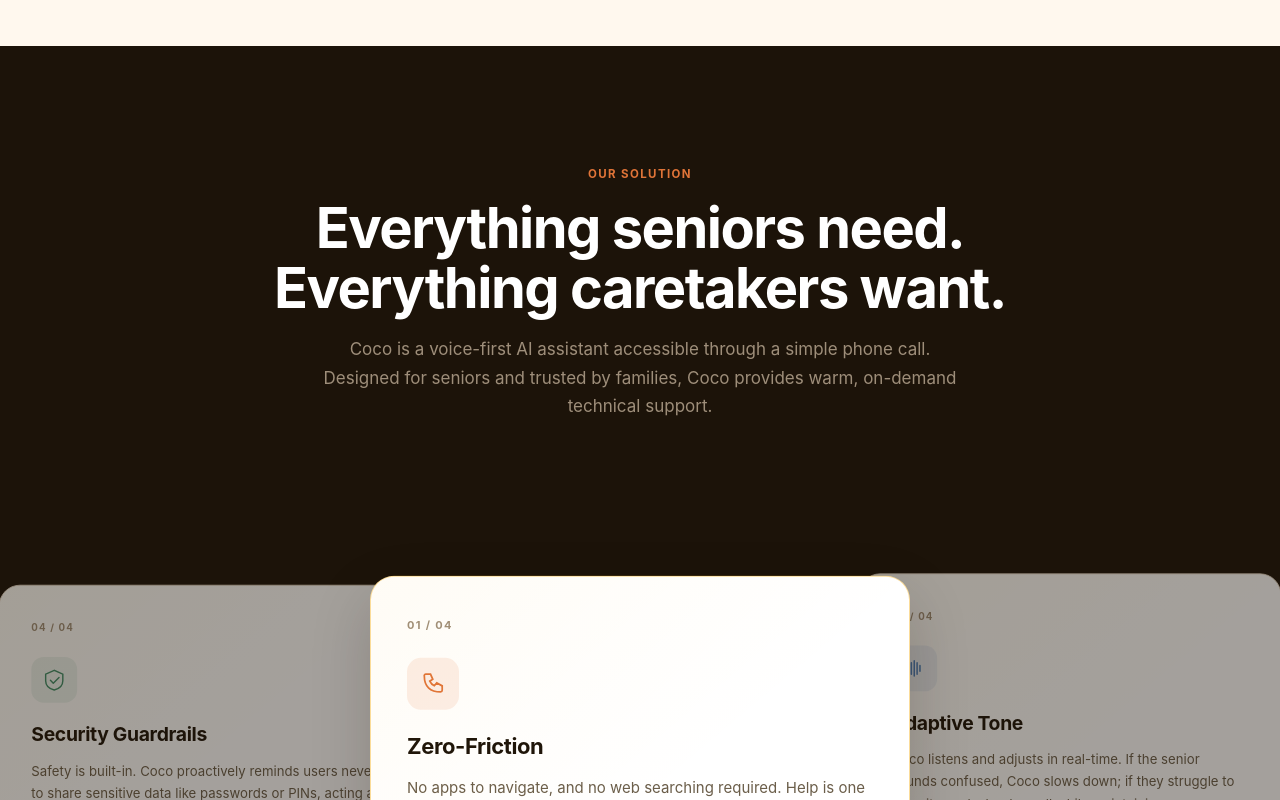
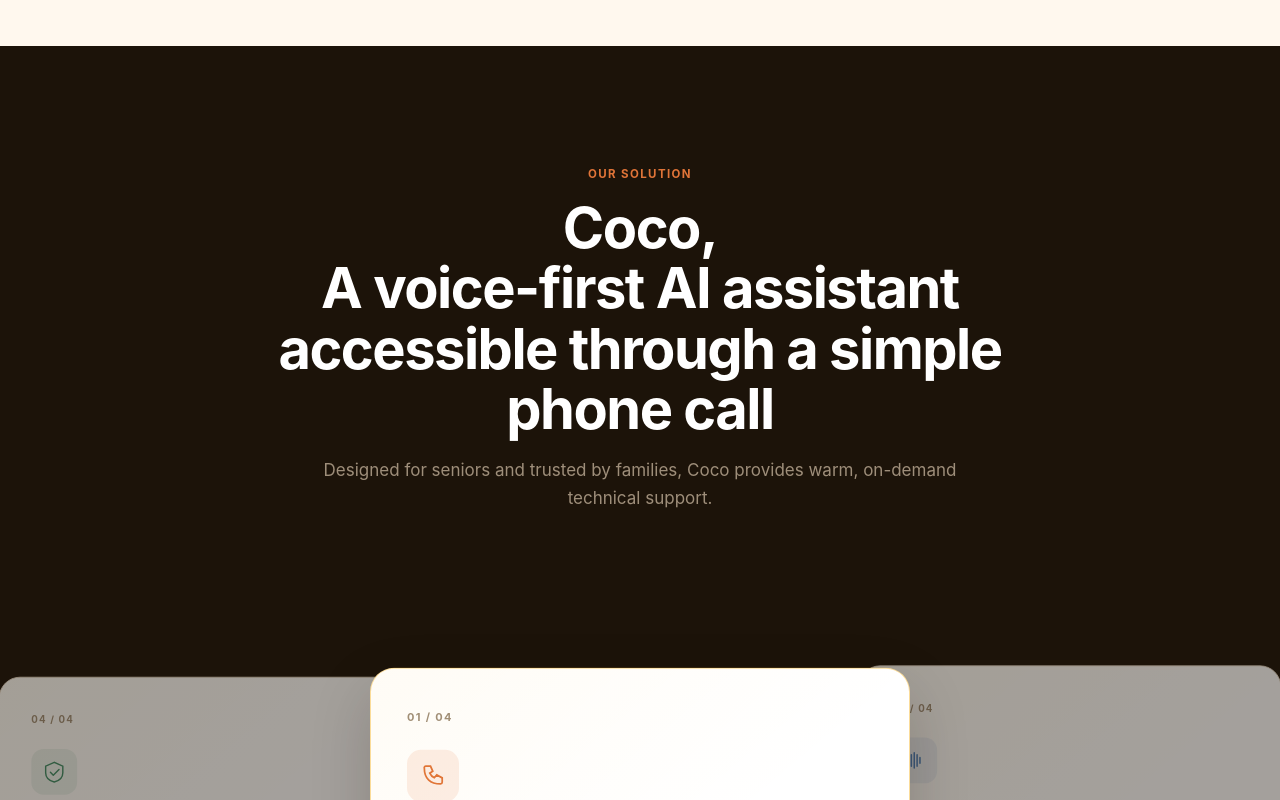
Before and after one commit to selen-nium/Coco, a Next.js app: page / in a window 1280 px wide. Shown: the part 2000-2800 px from the top of the page. Built offline with nearby package versions, Linux system fonts and the light colour scheme.

Commit message:
minor fix

```diff
--- a/app/page.tsx
+++ b/app/page.tsx
@@ -522,10 +522,10 @@ export default function LandingPage() {
         <div className="text-center max-w-[1000px] mx-auto mb-12 md:mb-16 px-5 sm:px-10 md:px-[60px]">
           <div className="lp-reveal text-[11.5px] font-bold tracking-[.12em] uppercase text-[#e07438] mb-3.5">Our solution</div>
           <h2 className="lp-reveal font-bold leading-[1.08] text-white tracking-[-1.5px]" style={{ fontSize: "clamp(30px,5vw,56px)" }}>
-            Everything seniors need.<br />Everything caretakers want.
+            Coco,<br />A voice-first AI assistant accessible through a simple phone call
           </h2>
           <p className="lp-reveal text-[16px] md:text-[17px] text-[#9e8e7a] leading-[1.7] max-w-[640px] mx-auto mt-4">
-            Coco is a voice-first AI assistant accessible through a simple phone call. Designed for seniors and trusted by families, Coco provides warm, on-demand technical support.
+            Designed for seniors and trusted by families, Coco provides warm, on-demand technical support.
           </p>
         </div>
 
```
